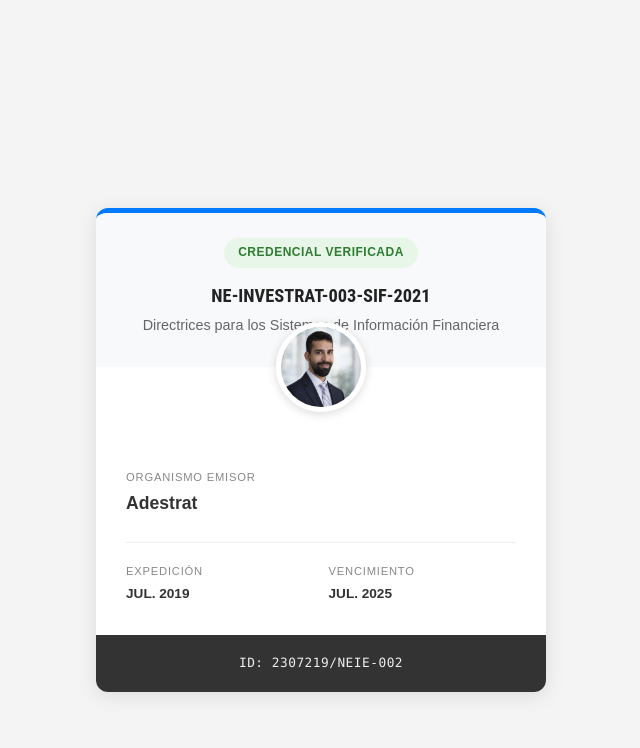
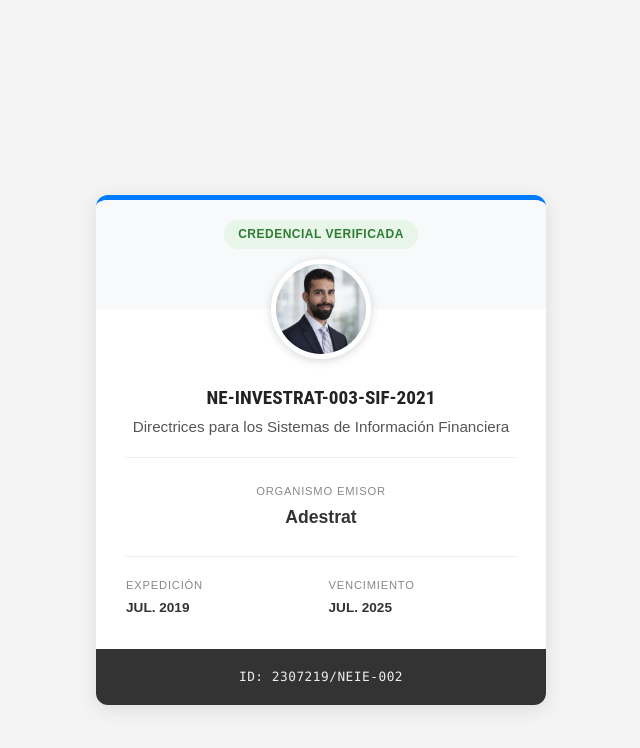
Before and after one commit to cafrhein/muro, a Jekyll site: the page credencial-neie.html, which Jekyll copies as it is, in a window 1280 px wide. Shown: the top 748 px of the page, without its empty margins (319-959 px from the left). Built offline with Jekyll 4.4.1, drawn with Linux system fonts in a browser that asks for light colours.

Commit message:
Update credencial-neie.html

```diff
--- a/credencial-neie.html
+++ b/credencial-neie.html
@@ -28,14 +28,13 @@
             max-width: 450px;
             width: 100%;
             overflow: hidden;
-            /* CAMBIO: Uso explícito de la variable de acento si existe en style.css */
             border-top: 5px solid var(--accent-color, #007bff);
             position: relative;
         }
         .credential-header {
-            padding: 25px;
-            /* CAMBIO: Restaurado padding inferior para dar espacio a la foto sin superposición */
-            padding-bottom: 30px;
+            /* CAMBIO: Padding reducido. Solo contiene el badge */
+            padding: 20px;
+            padding-bottom: 60px; /* Espacio para que la foto sobresalga */
             text-align: center;
             background: #f8f9fa;
         }
@@ -43,14 +42,14 @@
         /* Estilos para la foto de perfil */
         .credential-profile-img-container {
             text-align: center;
-            /* CAMBIO: Reducido el margen negativo para evitar superposición con el texto superior */
-            margin-top: -45px;
+            /* CAMBIO: Margen negativo mantenido para estética, pero ya no hay texto debajo */
+            margin-top: -50px;
             position: relative;
             z-index: 10;
         }
         .credential-profile-img {
-            width: 90px; /* CAMBIO: Ligeramente más pequeña para mejor equilibrio visual */
-            height: 90px;
+            width: 100px;
+            height: 100px;
             border-radius: 50%;
             border: 5px solid white;
             box-shadow: 0 2px 10px rgba(0,0,0,0.15);
@@ -59,18 +58,35 @@
         }
 
         .credential-body {
+            /* CAMBIO: Ajustado padding superior para dar aire después de la foto */
             padding: 30px;
-            /* CAMBIO: Ajustado padding superior para dar aire después de la foto */
-            padding-top: 50px;
+            padding-top: 20px;
+            text-align: center; /* Centrar texto en el cuerpo */
         }
+
+        /* CAMBIO: Nuevos estilos para el título y descripción dentro del cuerpo */
+        .credential-main-content {
+            margin-bottom: 25px;
+            border-bottom: 1px solid #eee;
+            padding-bottom: 20px;
+        }
+
         .credential-title {
-            font-size: 1.15rem; /* CAMBIO: Ligeramente reducido para mejor jerarquía con Montserrat */
-            font-weight: 700; /* Coherente con Montserrat Bold */
+            font-size: 1.2rem;
+            font-weight: 700;
+            margin-top: 0;
             margin-bottom: 8px;
             color: #222;
         }
+        .credential-description {
+            font-size: 0.95rem;
+            color: #555;
+            margin: 0;
+            line-height: 1.4;
+        }
+
         .credential-issuer {
-            color: #555;
+            color: #666;
             font-size: 0.95rem;
             margin-bottom: 25px;
         }
@@ -81,6 +97,7 @@
             font-size: 0.85rem;
             border-top: 1px solid #eee;
             padding-top: 20px;
+            text-align: left; /* Alinear datos a la izquierda en la grid */
         }
         .meta-label {
             display: block;
@@ -114,7 +130,8 @@
             font-weight: 600;
             background: #e8f5e9;
             color: #2e7d32;
-            margin-bottom: 18px;
+            /* CAMBIO: Margen inferior eliminado del badge */
+            margin-bottom: 0;
             text-transform: uppercase;
             letter-spacing: 0.5px;
         }
@@ -126,8 +143,6 @@
         <article class="credential-card">
             <div class="credential-header">
                 <div class="status-badge">Credencial Verificada</div>
-                <h1 class="credential-title">NE-INVESTRAT-003-SIF-2021</h1>
-                <p style="font-size: 0.9rem; color: #666; margin: 0;">Directrices para los Sistemas de Información Financiera</p>
             </div>
 
             <div class="credential-profile-img-container">
@@ -135,6 +150,11 @@
             </div>
 
             <div class="credential-body">
+                <div class="credential-main-content">
+                    <h1 class="credential-title">NE-INVESTRAT-003-SIF-2021</h1>
+                    <p class="credential-description">Directrices para los Sistemas de Información Financiera</p>
+                </div>
+
                 <div class="credential-issuer">
                     <span class="meta-label">Organismo Emisor</span>
                     <span class="meta-value" style="font-size: 1.1rem;">Adestrat</span>
```
Also changed, not shown: other parts of credencial-neie.html (+2 -3 lines).
